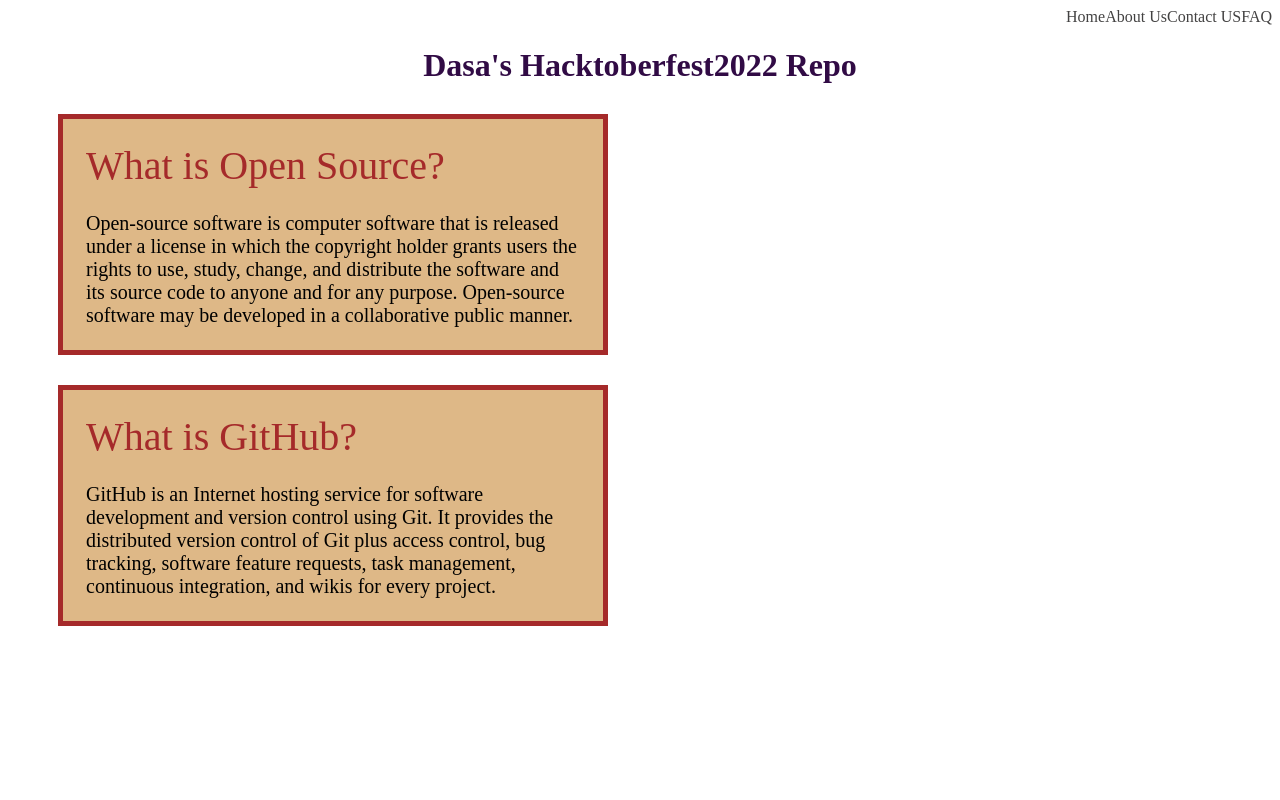
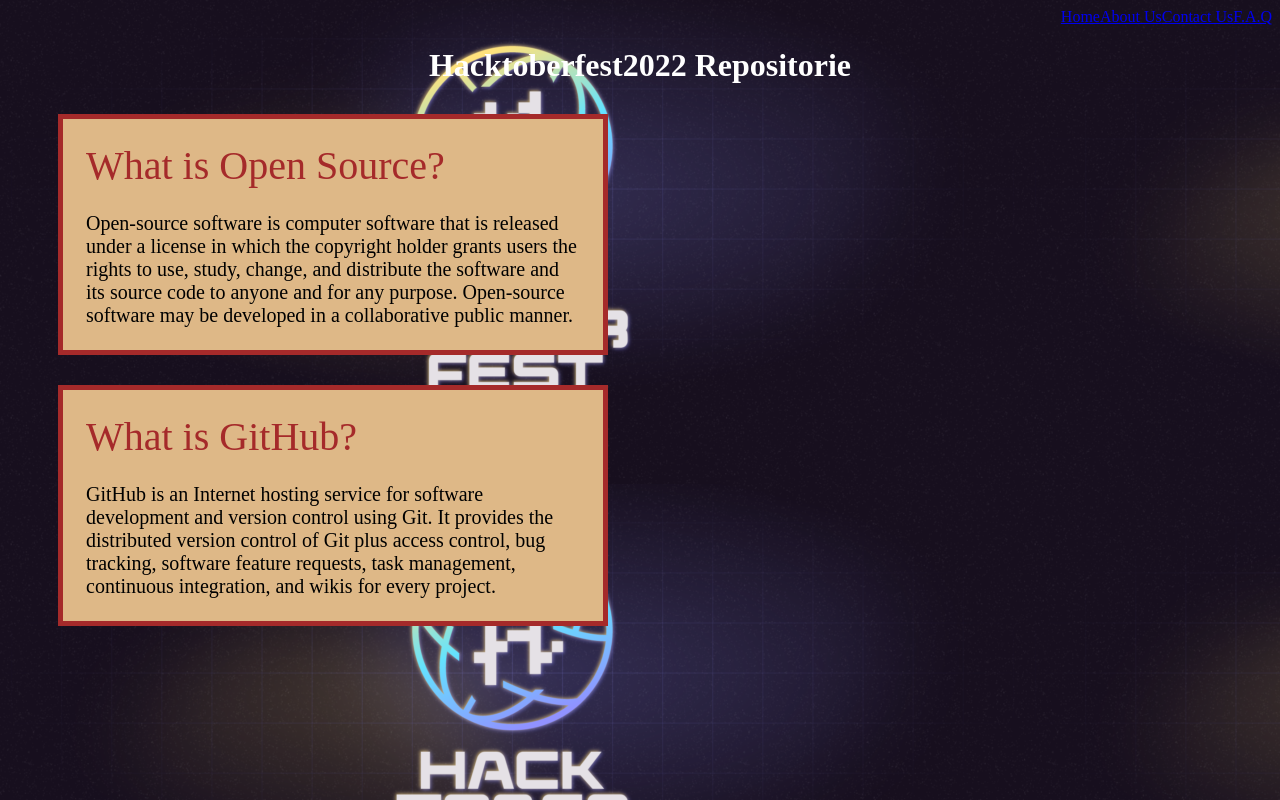
Before and after one commit to dasanjith78/hacktober-2022, a plain HTML site: page index.html in a window 1280 px wide. Drawn offline with Linux system fonts and the light colour scheme.

Commit message:
nav bar update

```diff
--- a/index.html
+++ b/index.html
@@ -11,25 +11,33 @@
 <style>
   body {
     color: rgb(67, 66, 66);
+    background-image: url(photo/hacktoberfest2022.png);
+
   }
 
   h1 {
-    color: #310b45;
+    color: #ffffff;
   }
 </style>
 
 <body>
+  <div class="bar">
+    <nav>
+      <!-- <div>
+        <a class="navbar-logo" href="index.html"><img src="Photo/hacktoberfest2022.png" alt="" width="100px"
+          style="margin-top: 10px;"></a>
+      </div> -->
+      <div class="nav-child">
+        <ui class="list"><a href="home.html">Home</a></ui>
+        <ui class="list"><a href="#">About Us</a></ui>
+        <ui class="list"><a href="ContactUs.html">Contact Us</a></ui>
+        <ui class="list"><a href="#">F.A.Q</a></ui>
+      </div>
+    </nav>
+  </div>
 
-  <nav>
-    <div class="nav-child">
-      <ui>Home</ui>
-      <ui>About Us</ui>
-      <ui>Contact US</ui>
-      <ui>FAQ</ui>
-    </div>
-  </nav>
   <center>
-    <h1>Dasa's Hacktoberfest2022 Repo</h1>
+    <h1>Hacktoberfest2022 Repositorie</h1>
   </center>
   <div class="main">
     <div class="box">
```
